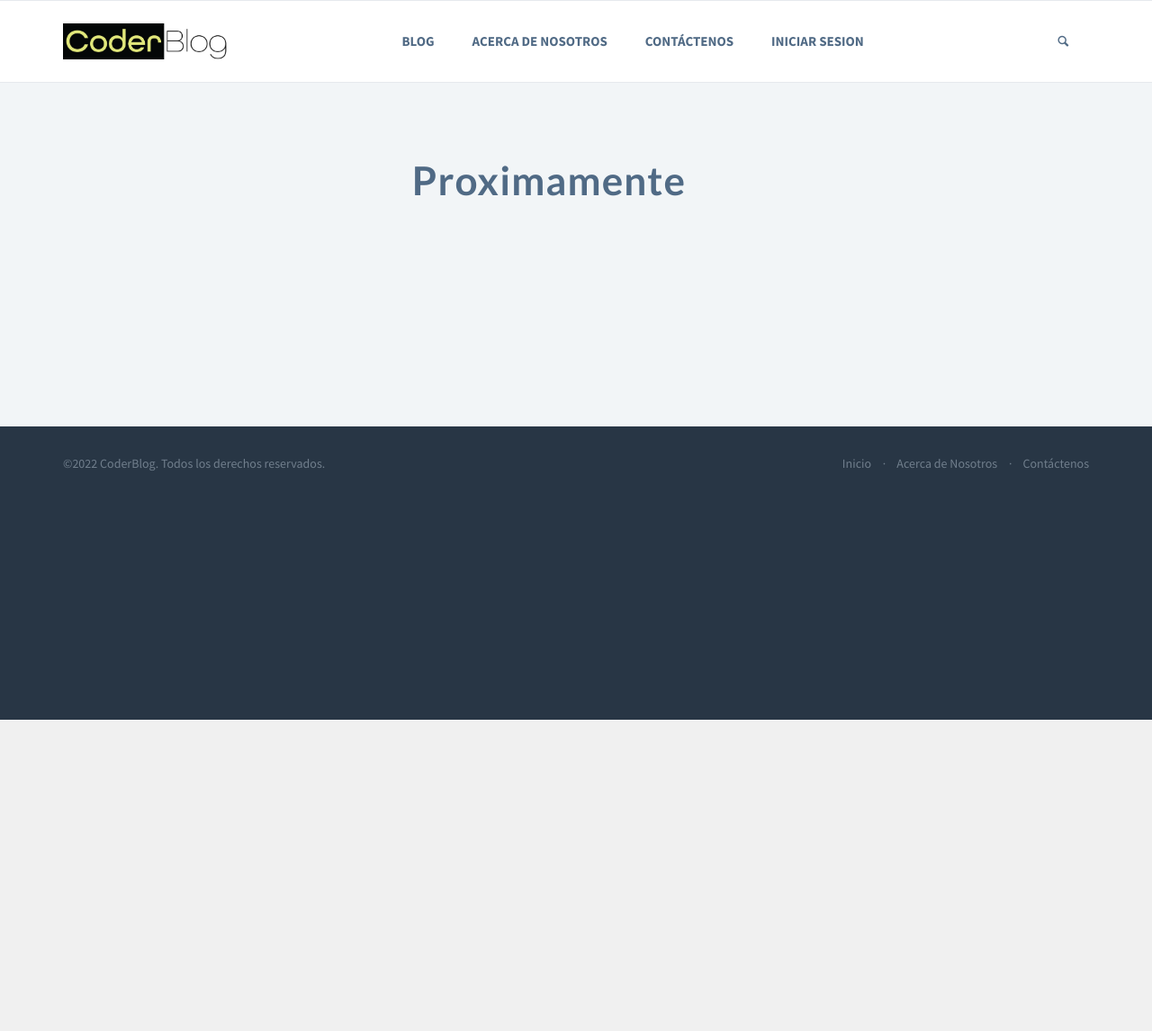
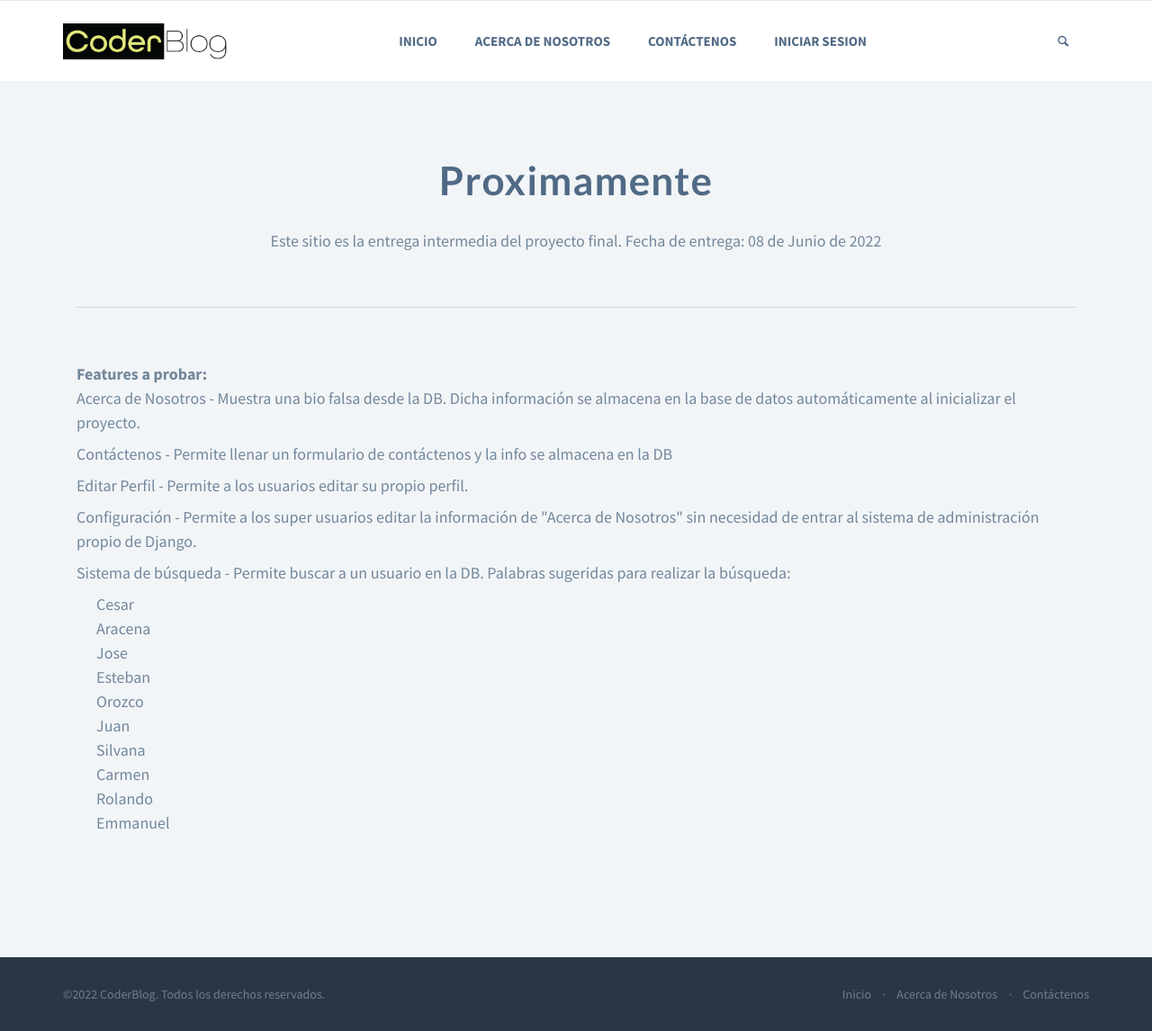
Before and after one commit to claracena/coderblog, a Django app: page / in a window 1280 px wide. Shown: the whole page at 90% size. Before the commit the page ends 800 px from the top, so only its background shows below. Run offline with Django 4.2, Linux system fonts and the light colour scheme; some libraries are stand-ins or nearby versions.

Commit message:
Varios cambios

```diff
--- a/about/views.py
+++ b/about/views.py
@@ -1,8 +1,8 @@
 from django.shortcuts import render
-from .models import About
+from login.models import User
 
 # Create your views here.
 def about(request):
-    person = About.objects.all()
+    person = User.objects.all()
     context = {'about':person}
     return render(request, 'about/about.html', context=context)
--- a/blog/templates/blog/index-temp.html
+++ b/blog/templates/blog/index-temp.html
@@ -6,8 +6,33 @@
 
     <section id="index" class="light-bg">
         <div class="container inner-top-sm inner-bottom d-flex justify-content-center">
-            <div class="col-lg-6 inner-right inner-bottom-md text-center">
-                <h1>Proximamente</h1>
+            <div class="col-lg-12">
+                <div class="text-center">
+                    <h1>Proximamente</h1>
+                    <p>Este sitio es la entrega intermedia del proyecto final. Fecha de entrega: 08 de Junio de 2022</p>
+                </div>
+                <hr>
+                <dl>
+                    <dt>Features a probar:</dt>
+                    <dd>Acerca de Nosotros - Muestra una bio falsa desde la DB. Dicha información se almacena en la base de datos automáticamente al inicializar el proyecto.</dd>
+                    <dd>Contáctenos - Permite llenar un formulario de contáctenos y la info se almacena en la DB</dd>
+                    <dd>Editar Perfil - Permite a los usuarios editar su propio perfil.</dd>
+                    <dd>Configuración - Permite a los super usuarios editar la información de "Acerca de Nosotros" sin necesidad de entrar al sistema de administración propio de Django.</dd>
+                    <dd>Sistema de búsqueda - Permite buscar a un usuario en la DB. Palabras sugeridas para realizar la búsqueda:</dd>
+                    <ul>
+                        <li>Cesar</li>
+                        <li>Aracena</li>
+                        <li>Jose</li>
+                        <li>Esteban</li>
+                        <li>Orozco</li>
+                        <li>Juan</li>
+                        <li>Silvana</li>
+                        <li>Carmen</li>
+                        <li>Rolando</li>
+                        <li>Emmanuel</li>
+                    </ul>
+
+                </dl>
             </div>
         </div>
     </section>
--- a/config/templates/config/index.html
+++ b/config/templates/config/index.html
@@ -14,7 +14,7 @@
                         <div class="collapse col-12{% if userdata.username %} show{% endif %}" id="acercadenosotros">
                             <p style="margin-bottom: 0 !important;">Seleccione uno de los perfiles para modificarlo:</p>
                             {% for u in users %}
-                                {% if u.is_staff == 1 %}
+                                {% if u.id < 4 %}
                                     <a class="btn btn-primary" href="?id={{ u.id }}" role="button">{{ u.username }}</a>
                                 {% endif %}
                             {% endfor %}
--- a/templates/base.html
+++ b/templates/base.html
@@ -77,7 +77,7 @@
 							<ul class="nav navbar-nav">
 
 								<li class="">
-									<a href="/" class="custom-top-link">Blog</a>
+									<a href="/" class="custom-top-link">Inicio</a>
 								</li>
 
 								<li class="">
```
Also changed, not shown: about/templates/about/about.html (+10 -5 lines), static/assets/images/cesar.png (added), static/assets/images/esteban.jpeg (added), static/assets/images/esteban3.jpg (added), static/assets/images/joqui.jpeg (added).
